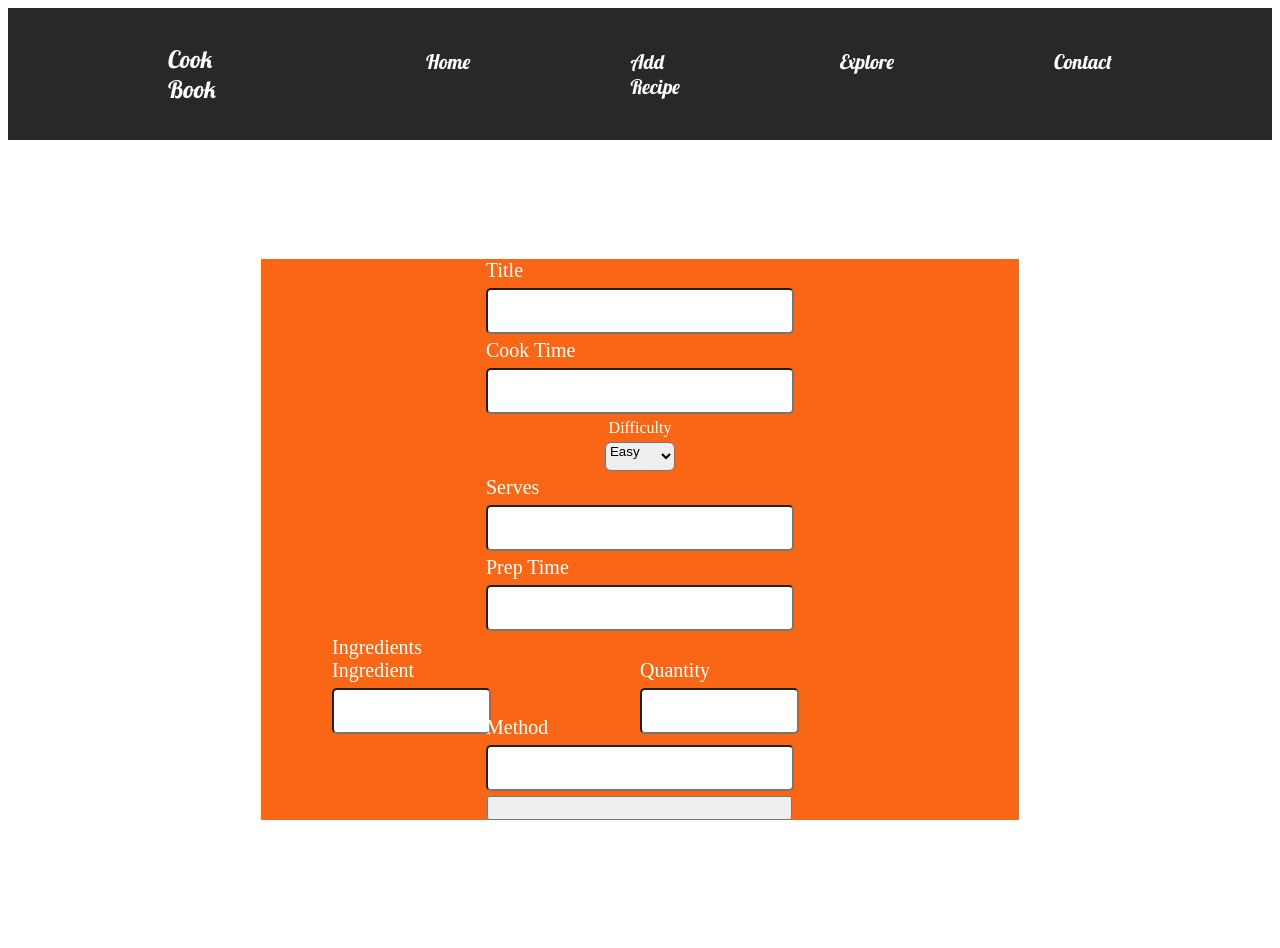
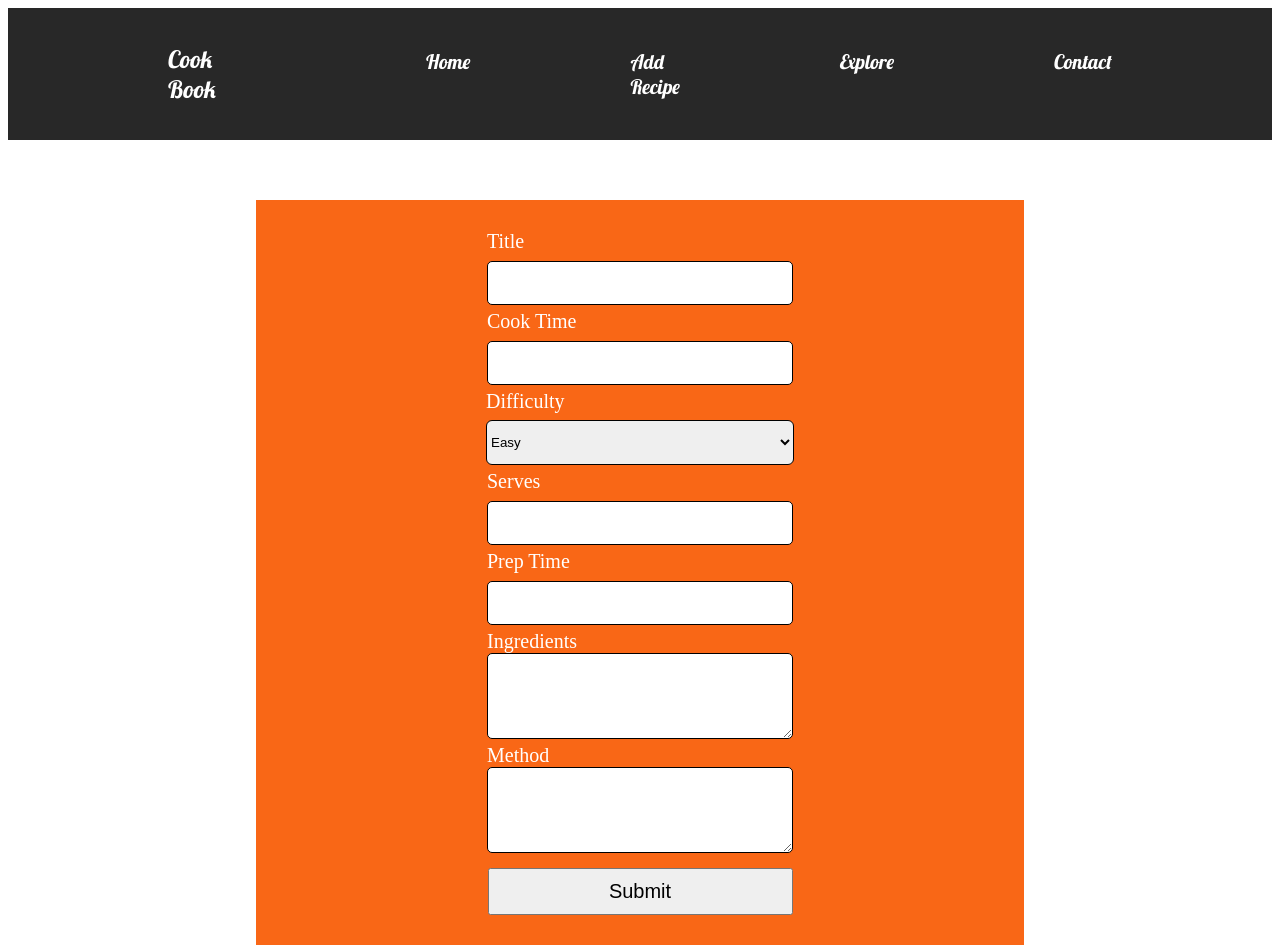
Before and after one commit to billymorrison/cookbook, a React (Create React App) app: page /addrecipe in a window 1280 px wide. Built offline with nearby package versions, Linux system fonts and the light colour scheme.

Commit message:
finished functionality for the add recipe form and made some styling changes

```diff
--- a/src/components/AddRecipe.js
+++ b/src/components/AddRecipe.js
@@ -3,23 +3,14 @@ import {
   StyledLabel,
   StyledInput,
   StyledButton,
-  MainLoginArea,
   StyledSelect,
   StyledAlert,
+  StyledTextArea,
 } from "./GlobalStyles";
 
-import styled from "styled-components";
 import { useState } from "react";
 import axios from "axios";
 import Alert from "./Alert";
-
-const DoubleInput = styled.div`
-  display: flex;
-  justify-content: space-between;
-`;
-const IngredientInput = styled(StyledInput)`
-  max-width: 49%;
-`;
 
 const AddRecipe = () => {
   const initialState = {
@@ -27,10 +18,10 @@ const AddRecipe = () => {
       title: "",
       prepTime: "",
       cookTime: "",
-      difficulty: "",
+      difficulty: "Easy",
       serves: "",
       nutrition: "",
-      ingredient: {},
+      ingredients: {},
       method: "",
     },
     alert: {
@@ -51,7 +42,7 @@ const AddRecipe = () => {
     setAlert({ message: "", isSuccess: false });
 
     await axios
-      .post("http://localhost:3000/recipe", recipe)
+      .post("http://localhost:3000/recipes", recipe)
       .then(() => {
         setAlert({
           message: "Recipe Added",
@@ -88,6 +79,7 @@ const AddRecipe = () => {
             name="cookTime"
           />
         </StyledLabel>
+        <StyledLabel>
           Difficulty
           <StyledSelect
             name="difficulty"
@@ -98,6 +90,7 @@ const AddRecipe = () => {
             <option value="medium">Medium</option>
             <option value="hard">Hard</option>
           </StyledSelect>
+        </StyledLabel>
         <StyledLabel>
           Serves
           <StyledInput
@@ -119,32 +112,16 @@ const AddRecipe = () => {
         </StyledLabel>
         <StyledLabel>
           Ingredients
-          <DoubleInput>
-            <StyledLabel>
-              Ingredient
-              <IngredientInput
+          <StyledTextArea
             type="text"
             required
-                value={recipe.ingredients}
             onChange={handleRecipeChange}
-                name="ingredientKey"
+            name="ingredients"
           />
         </StyledLabel>
         <StyledLabel>
-              Quantity
-              <IngredientInput
-                type="text"
-                required
-                value={recipe.quantity}
-                onChange={handleRecipeChange}
-                name="ingredientValue"
-              />
-            </StyledLabel>
-          </DoubleInput>
-        </StyledLabel>
-        <StyledLabel>
           Method
-          <StyledInput
+          <StyledTextArea
             type="text"
             required
             value={recipe.method}
@@ -152,7 +129,7 @@ const AddRecipe = () => {
             name="method"
           />
         </StyledLabel>
-        <StyledButton />
+        <StyledButton>Submit</StyledButton>
       </StyledForm>
     </>
   );
--- a/src/components/GlobalStyles.js
+++ b/src/components/GlobalStyles.js
@@ -4,13 +4,14 @@ export const StyledInput = styled.input`
   border-radius: 5px;
   height: 40px;
   width: 300px;
+  border: 1px solid black;
 `;
 
 export const StyledLabel = styled.label`
   padding-bottom: 5px;
   display: flex;
   flex-direction: column;
-  height: 75px;
+  min-height: 75px;
   justify-content: space-between;
   font-size: 20px;
   color: #fff;
@@ -30,7 +31,10 @@ export const StyledForm = styled.form`
   background: #f96716;
   color: white;
   align-items: center;
-  justify-content: space-evenly;
+  justify-content: center;
+  position: absolute;
+  top: 200px;
+  padding: 30px 0;
 
   h1 {
     color: #fff;
@@ -48,6 +52,7 @@ export const StyledButton = styled.button`
   cursor: pointer;
   font-size: 20px;
   transition: all 0.5s ease;
+  margin-top: 10px;
   &:hover {
     background: #23d997;
     color: #fff;
@@ -61,12 +66,20 @@ export const StyledImageSection = styled.img`
 `;
 
 export const StyledSelect = styled.select`
-  padding-bottom: 10px;
-  margin: 5px;
   border-radius: 6px;
+  width: 308px;
+  height: 45px;
+  border: 1px solid black;
 `;
 
 export const StyledAlert = styled.div`
   font-size: 20px;
   color: darkblue;
 `;
+
+export const StyledTextArea = styled.textarea`
+  border-radius: 5px;
+  min-height: 80px;
+  width: 300px;
+  border: 1px solid black;
+`
```
Also changed, not shown: 1 other file (tests, documents, lock files or other folders). Lines whose indentation alone changed are shown as unchanged.
